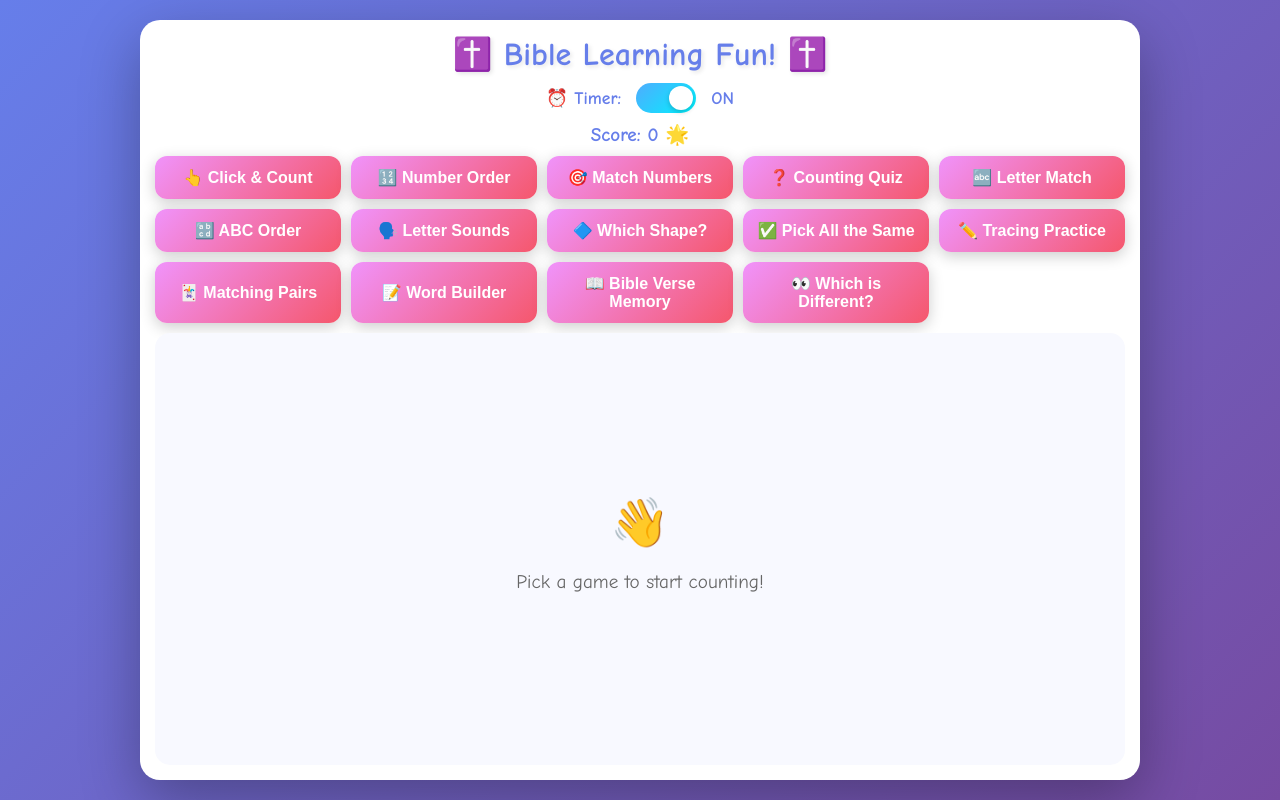
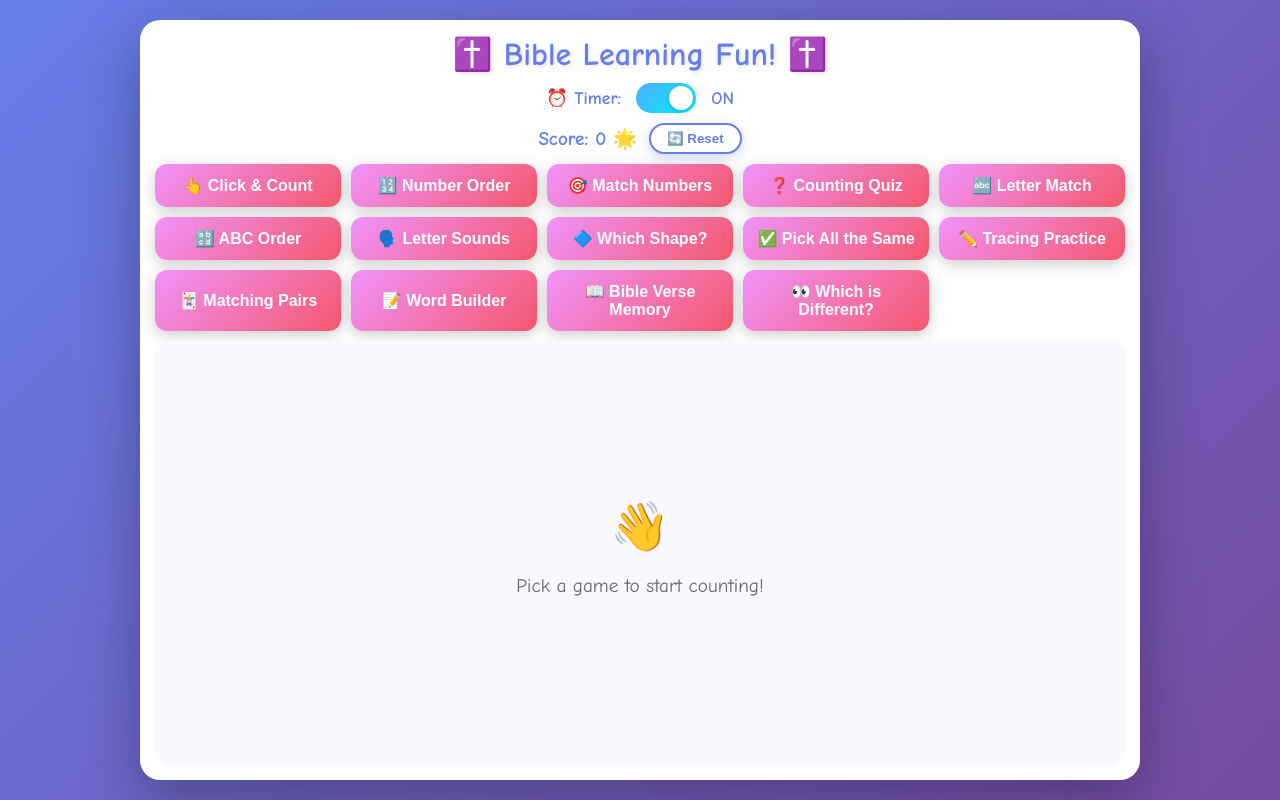
Before and after one commit to Hellojpeg/Kids, a plain HTML site: page index.html in a window 1280 px wide. Both pictures are taken after a click on the button "🙏 Let's Learn!". Drawn offline with Linux system fonts and the light colour scheme.

Commit message:
Add resettable score control

```diff
--- a/index.html
+++ b/index.html
@@ -380,12 +380,38 @@
             transform: scale(1.05);
         }
 
+        .score-container {
+            display: flex;
+            align-items: center;
+            justify-content: center;
+            gap: 12px;
+            margin-top: 5px;
+            flex-wrap: wrap;
+        }
+
         .score {
             text-align: center;
             font-size: 1.2em;
             color: #667eea;
             font-weight: bold;
-            margin-top: 5px;
+        }
+
+        .reset-score-btn {
+            background: white;
+            border: 2px solid #667eea;
+            color: #667eea;
+            padding: 6px 16px;
+            border-radius: 999px;
+            font-weight: bold;
+            cursor: pointer;
+            transition: background 0.2s, color 0.2s, transform 0.2s;
+            box-shadow: 0 4px 12px rgba(102, 126, 234, 0.3);
+        }
+
+        .reset-score-btn:hover {
+            background: #667eea;
+            color: white;
+            transform: translateY(-2px);
         }
 
         .level-display {
@@ -1193,7 +1219,10 @@
                 </div>
                 <span id="progressText">0/3</span>
             </div>
-            <div class="score" id="score">Score: 0 🌟</div>
+            <div class="score-container">
+                <div class="score" id="score">Score: 0 🌟</div>
+                <button class="reset-score-btn" onclick="resetScore()" aria-label="Reset score">🔄 Reset</button>
+            </div>
         </div>
 
         <div class="mode-selector" id="modeSelector">
@@ -1320,6 +1349,7 @@
             // Reset level system
             currentLevel = 1;
             questionsCompleted = 0;
+            resetScore(false);
 
             // Hide level display
             document.getElementById('levelDisplay').style.display = 'none';
@@ -1904,6 +1934,14 @@
             document.getElementById('score').textContent = `Score: ${score} 🌟`;
         }
 
+        function resetScore(announce = true) {
+            score = 0;
+            updateScore();
+            if (announce) {
+                speak("Score reset! Let's start fresh!");
+            }
+        }
+
         // Alphabet game functions
         let currentLetter = '';
 
```
